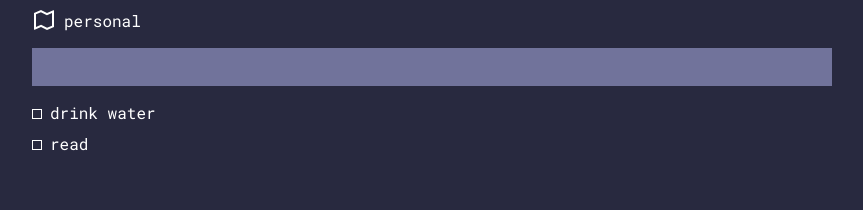
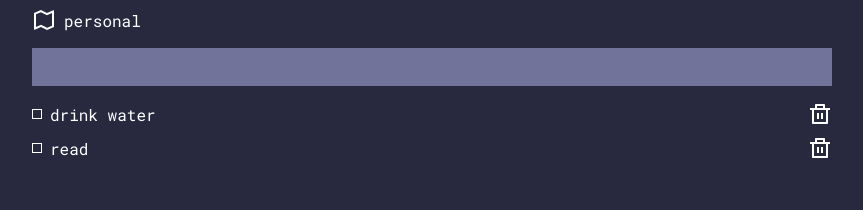
Before and after one commit to colorlessenergy/task, a Next.js app: page / in a window 1280 px wide. Shown: the top 210 px of the page, without its empty margins (208-1071 px from the left). Built offline with nearby package versions, Linux system fonts and the light colour scheme.

Commit message:
add functionality to delete a task

```diff
--- a/app/_components/Tasks.js
+++ b/app/_components/Tasks.js
@@ -17,15 +17,27 @@ const Tasks = () => {
         setTasks(cloneTasks);
     };
 
+    const handleOnDelete = (index) => {
+        let cloneTasks = JSON.parse(JSON.stringify(tasks));
+        cloneTasks[tasksListIndex].tasks.splice(index, 1);
+
+        localStorage.setItem("tasks", JSON.stringify(cloneTasks));
+
+        setTasks(cloneTasks);
+    };
+
     return (
         <div className="mt-2">
             {tasksList?.tasks.map((task, index) => {
                 return (
-                    <div key={task.id} className="mb-1">
+                    <div key={task.id} className="task mb-1">
+                        <div className="task-form">
                             <input
                                 type="checkbox"
                                 id={task.id}
-                            onChange={(event) => handleOnChange(event, index)}
+                                onChange={(event) =>
+                                    handleOnChange(event, index)
+                                }
                                 checked={task.done}
                                 className="d-none"
                             />
@@ -34,6 +46,19 @@ const Tasks = () => {
                                 {task.task}
                             </label>
                         </div>
+
+                        <button
+                            onClick={() => {
+                                handleOnDelete(index);
+                            }}
+                            className="button-svg">
+                            <svg
+                                xmlns="http://www.w3.org/2000/svg"
+                                viewBox="0 0 24 24">
+                                <path d="M17 6H22V8H20V21C20 21.5523 19.5523 22 19 22H5C4.44772 22 4 21.5523 4 21V8H2V6H7V3C7 2.44772 7.44772 2 8 2H16C16.5523 2 17 2.44772 17 3V6ZM18 8H6V20H18V8ZM9 11H11V17H9V11ZM13 11H15V17H13V11ZM9 4V6H15V4H9Z"></path>
+                            </svg>
+                        </button>
+                    </div>
                 );
             })}
         </div>
--- a/app/_styles/module.scss
+++ b/app/_styles/module.scss
@@ -8,13 +8,15 @@
     color: #ffffff;
 }
 
-.lists-header {
+.lists-header,
+.task {
     display: flex;
     align-items: center;
     justify-content: space-between;
 }
 
-.list-item {
+.list-item,
+.task-form {
     display: flex;
     align-items: center;
 }
```
Lines whose indentation alone changed are shown as unchanged.
